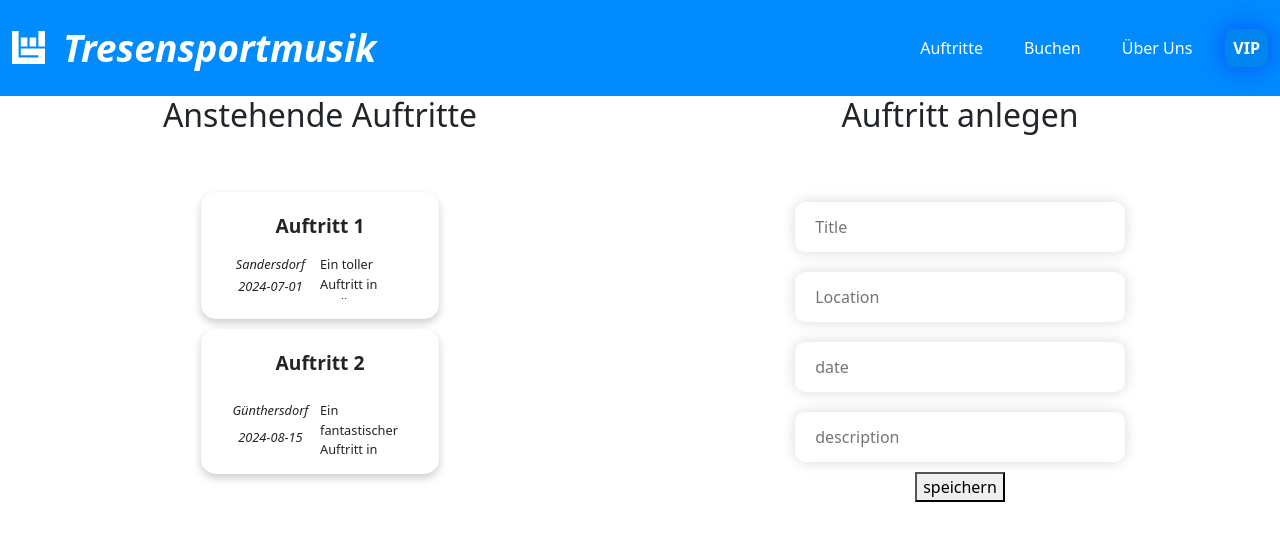
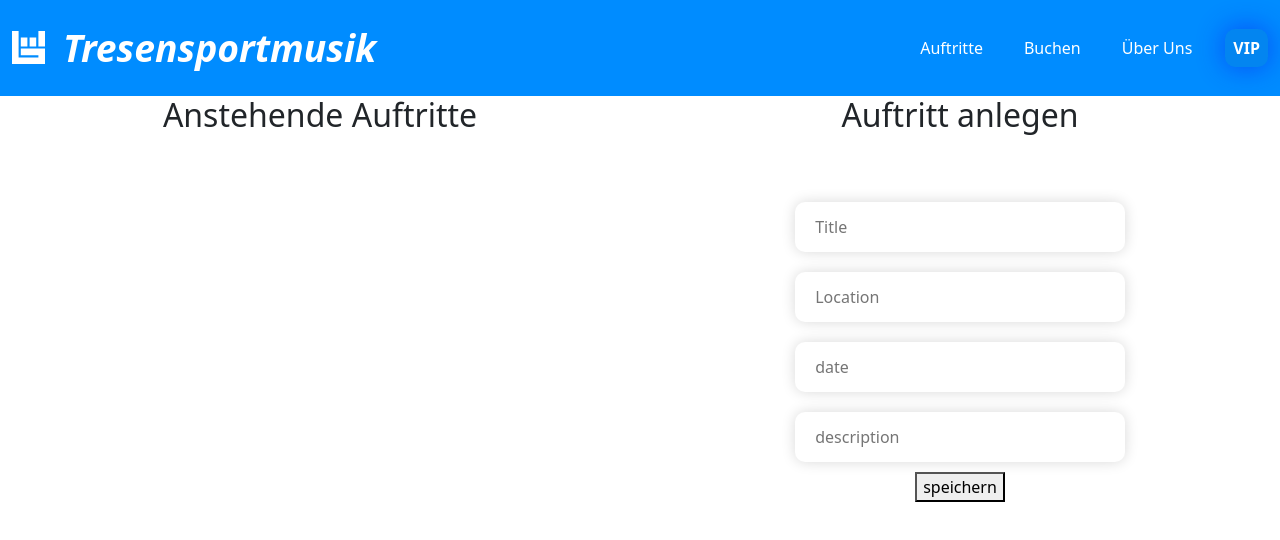
Before and after one commit to 9vmfrhx9bp-gif/tsm-webapp, a React (Vite) app: page /vip in a window 1280 px wide. Shown: the top 540 px of the page. Built offline with nearby package versions, Linux system fonts and the light colour scheme; a web font is replaced by a local one.

Commit message:
Auftritt erstellen Funktion implementiert

```diff
--- a/package.json
+++ b/package.json
@@ -13,6 +13,7 @@
     "bootstrap": "^5.3.8",
     "react": "^19.2.6",
     "react-dom": "^19.2.6",
+    "react-hook-form": "^7.76.1",
     "react-icons": "^5.6.0",
     "react-router-dom": "^6.30.3"
   },
--- a/src/App.tsx
+++ b/src/App.tsx
@@ -6,22 +6,19 @@ import "bootstrap/dist/css/bootstrap.css";
 import { Routes, Route } from "react-router-dom";
 import { useState } from "react";
 import { Vip } from "./components/Vip";
+import { type Auftritt } from "./types"
+
+
 
 function App() {
-  const [auftritte, setAuftritt] = useState([
-    {
-      title: "Auftritt 1",
-      date: "2024-07-01",
-      location: "Sandersdorf",
-      description: "Ein toller Auftritt in Berlin.",
-    },
-    {
-      title: "Auftritt 2",
-      date: "2024-08-15",
-      location: "Günthersdorf",
-      description: "Ein fantastischer Auftritt in Hamburg.",
-    },
-  ]);
+  const [auftritte, setAuftritt] = useState<Auftritt[]>([]);
+
+  const handleSafeData = (newAuftritt: Auftritt) => {
+    setAuftritt([...auftritte, newAuftritt])
+  }
+
+
+
   return (
     <div className="Container">
       <Navbar />
@@ -32,7 +29,7 @@ function App() {
           path="/auftritte"
           element={<Auftritte auftritte={auftritte} />}
         />
-        <Route path="/vip" element={<Vip auftritte={auftritte} />} />
+        <Route path="/vip" element={<Vip auftritte={auftritte} safeData={handleSafeData} />} />
       </Routes>
     </div>
   );
--- a/src/components/Auftritte.css
+++ b/src/components/Auftritte.css
@@ -2,6 +2,6 @@
   display: flex;
   align-items: center;
   padding: 50px;
-
+  width: 100%;
   flex-direction: column;
 }
--- a/src/components/Auftritte.tsx
+++ b/src/components/Auftritte.tsx
@@ -1,16 +1,10 @@
 import React from "react";
 import AuftrittCard from "./AuftrittCard";
 import "./Auftritte.css";
-
-interface auftritt {
-  title: string;
-  location: string;
-  date: string;
-  description: string;
-}
+import { type Auftritt } from "../types"
 
 interface AuftritteProps {
-  auftritte: auftritt[];
+  auftritte: Auftritt[];
 }
 
 function Auftritte({ auftritte }: AuftritteProps) {
--- a/src/components/Vip.css
+++ b/src/components/Vip.css
@@ -13,7 +13,9 @@
   display: flex;
   flex-direction: column;
   align-items: center;
+  width: 100%
 }
+
 .vip--formular {
   display: flex;
   flex-direction: column;
--- a/src/components/Vip.tsx
+++ b/src/components/Vip.tsx
@@ -1,16 +1,21 @@
-import React from "react";
+
+import { useForm } from "react-hook-form"
 import Auftritte from "./Auftritte";
 import "./Vip.css";
+import { type Auftritt } from "../types"
 
-interface Auftritt {
-  title?: string;
-  location?: string;
-  date?: string;
-  description?: string;
+
+
+interface VipProps {
+  auftritte: Auftritt[]
+  safeData: (data: Auftritt) => void
 }
 
-export const Vip = ({ auftritte }) => {
-  const auftritt: Auftritt = {};
+
+
+
+export const Vip = ({ auftritte, safeData }: VipProps) => {
+  const { register, handleSubmit, reset } = useForm<Auftritt>();
 
   return (
     <div className="vip--container">
@@ -20,11 +25,11 @@ export const Vip = ({ auftritte }) => {
       </div>
       <div className="vip--formular">
         <h2>Auftritt anlegen</h2>
-        <form className="vip--form">
-          <input type="text" placeholder="Title" required />
-          <input type="text" placeholder="Location" required />
-          <input type="text" placeholder="date" required />
-          <input type="text" placeholder="description" required />
+        <form onSubmit={handleSubmit(data => { safeData(data); reset() })} className="vip--form">
+          <input {...register('title')} type="text" placeholder="Title" required />
+          <input {...register('location')} type="text" placeholder="Location" required />
+          <input {...register('date')} type="text" placeholder="date" required />
+          <input {...register('description')} type="text" placeholder="description" required />
           <button type="submit">speichern</button>
         </form>
       </div>
--- /dev/null
+++ b/src/types.ts
@@ -0,0 +1,6 @@
+export interface Auftritt {
+    title: string,
+    location: string,
+    date: string,
+    description: string
+}
```
Also changed, not shown: 1 other file (tests, documents, lock files or other folders).
